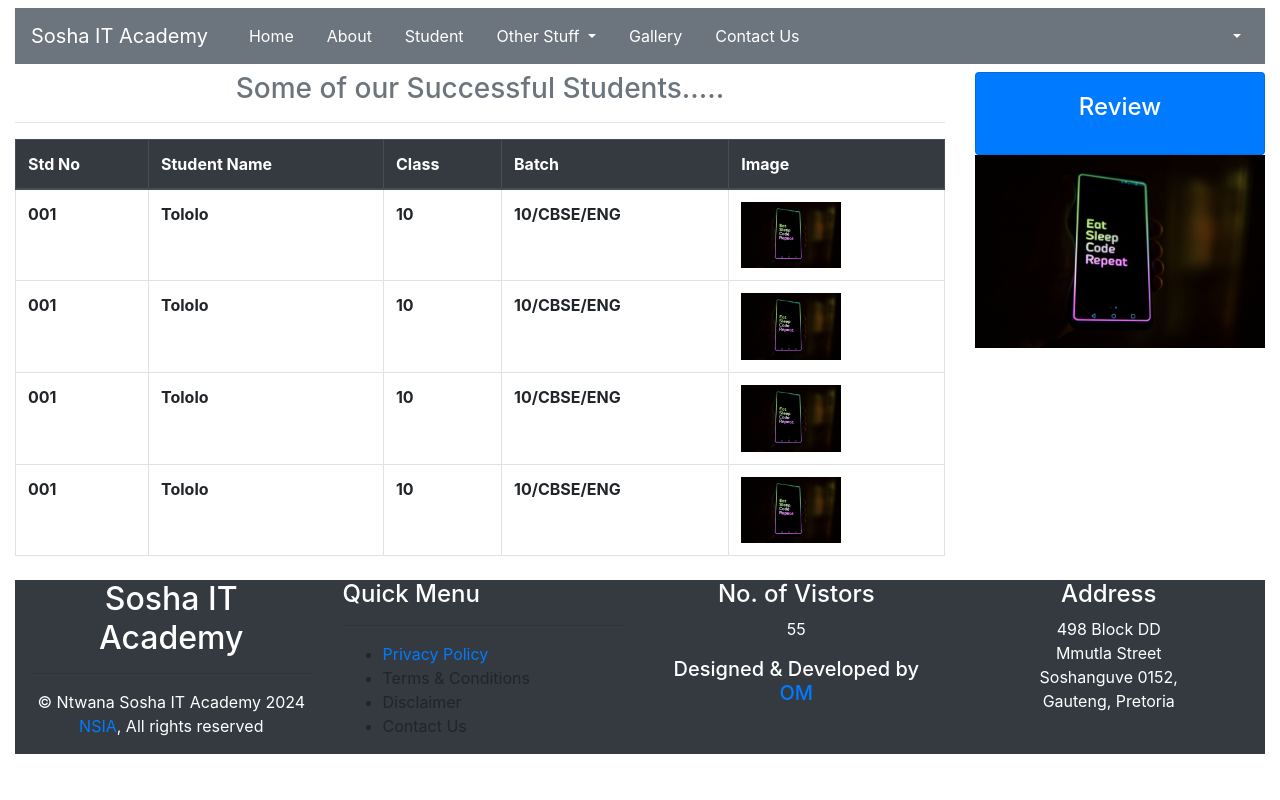
After one commit to OamoTololo/school-management, a PHP site: page /student.php in a window 1280 px wide. The commit adds this page. Run offline with PHP 8.4, Linux system fonts and the light colour scheme; lists and menus that the app fills with data are empty; some libraries are stand-ins or nearby versions; some web fonts are replaced.

Commit message:
Designed the front end tamplate for the student page.

```diff
--- a/about-us.php
+++ b/about-us.php
@@ -48,3 +48,7 @@
         </div>
     </div>
 </div>
+
+</body>
+
+</html>
--- /dev/null
+++ b/gallery.php
@@ -0,0 +1 @@
+<?php
--- a/index.php
+++ b/index.php
@@ -59,3 +59,6 @@
     </div>
 </div>
 <!-- End of container -->
+</body>
+
+</html>
--- /dev/null
+++ b/student.php
@@ -0,0 +1,80 @@
+<?php
+include 'inc/top.php';
+?>
+<div class="container-fluid">
+
+    <div class="row">
+        <div class="col-lg-12 mt-2">
+            <?php include 'inc/navbar.php';?>
+        </div>
+    </div>
+
+    <div class="row mt-2">
+        <div class="col-md-9">
+            <small class="text-center text-secondary">
+                <h3>Some of our Successful Students.....</h3>
+            </small><hr>
+
+            <table class="table table-bordered">
+                <thead class="thead-dark">
+                    <tr>
+                        <th>Std No</th>
+                        <th>Student Name</th>
+                        <th>Class</th>
+                        <th>Batch</th>
+                        <th>Image</th>
+                    </tr>
+                </thead>
+                <tbody>
+                <tr>
+                    <th>001</th>
+                    <th>Tololo</th>
+                    <th>10</th>
+                    <th>10/CBSE/ENG</th>
+                    <th><img src="images/image1.jpg" class="img-fluid" width="100px;" /></th>
+                </tr>
+                <tr>
+                    <th>001</th>
+                    <th>Tololo</th>
+                    <th>10</th>
+                    <th>10/CBSE/ENG</th>
+                    <th><img src="images/image1.jpg" class="img-fluid" width="100px;" /></th>
+                </tr>
+                <tr>
+                    <th>001</th>
+                    <th>Tololo</th>
+                    <th>10</th>
+                    <th>10/CBSE/ENG</th>
+                    <th><img src="images/image1.jpg" class="img-fluid" width="100px;" /></th>
+                </tr>
+                <tr>
+                    <th>001</th>
+                    <th>Tololo</th>
+                    <th>10</th>
+                    <th>10/CBSE/ENG</th>
+                    <th><img src="images/image1.jpg" class="img-fluid" width="100px;" /></th>
+                </tr>
+                </tbody>
+            </table>
+
+        </div>
+        <div class="col-md-3">
+            <div class="card bg-primary text-white">
+                <div class="card-body">
+                    <h4 class="card-title text-center">Review</h4>
+                </div>
+            </div>
+            <img src="images/image1.jpg" class="img-fluid">
+        </div>
+    </div>
+
+    <div class="container-fluid">
+        <div class="row bg-dark mt-2">
+            <?php include 'inc/footer.php';?>
+        </div>
+    </div>
+</div>
+
+</body>
+
+</html>
```
